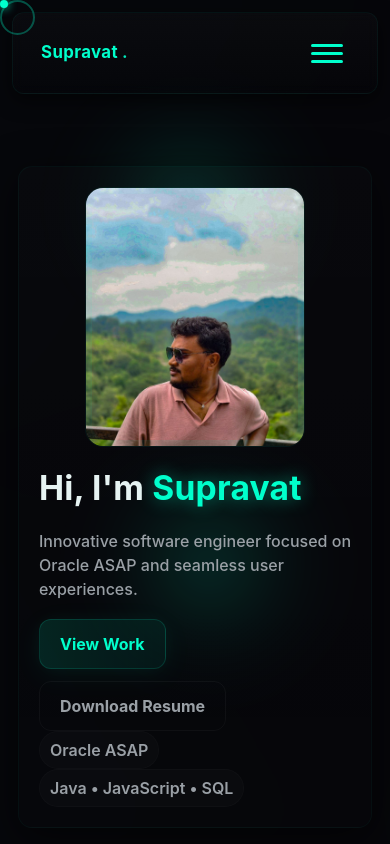
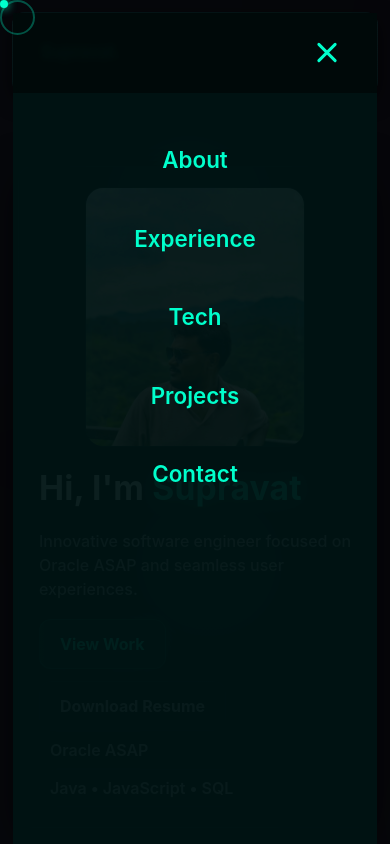
Before and after one commit to supravatbarik07/Supravat_Portfolio, a plain HTML site: page index.html in a window 390 px wide. Both pictures are taken after a click on the button "Toggle menu". Shown: the top 844 px of the page. Drawn offline with Linux system fonts and the light colour scheme.

Commit message:
Fixed mobile screen & experince section letter spacing & email validation.

```diff
--- a/index.html
+++ b/index.html
@@ -16,11 +16,13 @@
     <div class="glow-orb orb-2"></div>
   </div>
 
-  <!-- header -->
   <header class="site-header">
   <div class="brand">
     <a href="#hero">Supravat<span class="dot">.</span></a>
   </div>
+
+  <!-- MOBILE OVERLAY -->
+  <div id="menuOverlay" class="menu-overlay"></div>
 
   <nav id="nav" class="nav">
     <a href="#about">About</a>
@@ -85,37 +87,37 @@
 
       <li>
         <span class="exp-icon">⚙️</span>
-        Specializing in <strong>Oracle ASAP</strong> for telecom provisioning systems.
+        <div class="exp-text">Specializing in <strong>Oracle ASAP</strong> for telecom provisioning systems.</div>
       </li>
 
       <li>
         <span class="exp-icon">📡</span>
-        Managing end-to-end ASAP operations including monitoring, troubleshooting & performance tuning.
+        <div class="exp-text">Managing end-to-end ASAP operations including monitoring, troubleshooting &amp; performance tuning.</div>
       </li>
 
       <li>
         <span class="exp-icon">💻</span>
-        Developing & enhancing <strong>ASAP workflows, cartridges & adapters</strong> for new telecom services.
+        <div class="exp-text">Developing &amp; enhancing <strong>ASAP workflows, cartridges &amp; adapters</strong> for new telecom services.</div>
       </li>
 
       <li>
         <span class="exp-icon">✅</span>
-        Conducting <strong>UAT testing</strong> of network cartridges & validating activation flows.
+        <div class="exp-text">Conducting <strong>UAT testing</strong> of network cartridges &amp; validating activation flows.</div>
       </li>
 
       <li>
         <span class="exp-icon">⚡</span>
-        Automating service provisioning processes to improve efficiency & reduce manual effort.
+        <div class="exp-text">Automating service provisioning processes to improve efficiency &amp; reduce manual effort.</div>
       </li>
 
       <li>
         <span class="exp-icon">🐞</span>
-        Performing debugging, log analysis & production issue resolution for smooth delivery.
+        <div class="exp-text">Performing debugging, log analysis &amp; production issue resolution for smooth delivery.</div>
       </li>
 
       <li>
         <span class="exp-icon">🤝</span>
-        Collaborating with BSS, NOC & L1 teams for seamless service rollout.
+        <div class="exp-text">Collaborating with BSS, NOC &amp; L1 teams for seamless service rollout.</div>
       </li>
 
     </ul>
@@ -217,7 +219,7 @@
             <input name="_replyto" type="email" placeholder="Email" required />
           </div>
 
-          <textarea name="message" rows="6" placeholder="Tell me about your project..." required></textarea>
+          <textarea name="message" rows="6" placeholder="Message for me..." required></textarea>
 
           <div class="form-actions">
             <button type="submit" class="btn btn-primary">Send Message</button>
--- a/script.js
+++ b/script.js
@@ -9,17 +9,23 @@
 const qs = (s) => document.querySelector(s);
 const qsa = (s) => document.querySelectorAll(s);
 
-// ---------- HAMBURGER (mobile) ----------
-const hamburger = qs('#hamburger');
-const nav = qs('#nav');
+// MOBILE MENU
+const hamburger = document.getElementById("hamburger");
+const nav = document.getElementById("nav");
+const overlay = document.getElementById("menuOverlay");
 
-hamburger?.addEventListener('click', () => {
-  nav.classList.toggle('open');
-  hamburger.classList.toggle('open');
-  // animate hamburger bars
-  hamburger.querySelectorAll('span').forEach((sp, i) => {
-    sp.style.background = nav.classList.contains('open') ? 'var(--neon)' : '';
-  });
+function toggleMenu() {
+  nav.classList.toggle("active");
+  hamburger.classList.toggle("active");
+  overlay.classList.toggle("active");
+}
+
+hamburger.addEventListener("click", toggleMenu);
+overlay.addEventListener("click", toggleMenu);
+
+// close menu on link click
+document.querySelectorAll(".nav a").forEach(link => {
+  link.addEventListener("click", toggleMenu);
 });
 
 // ---------- FADE-IN ON SCROLL ----------
@@ -56,8 +62,25 @@ const form = qs('#contact-form');
 const status = qs('#form-status');
 const clearBtn = qs('#clear');
 
+// reference to the email input (Formspree often uses name="_replyto" but some APIs return 'email')
+const emailInput = form ? form.querySelector('input[name="_replyto"], input[name="email"]') : null;
+
 form?.addEventListener('submit', async (e) => {
   e.preventDefault();
+  // clear previous states
+  status.textContent = '';
+  emailInput?.classList.remove('input-error');
+
+  // basic client-side email validation to avoid needless round-trips
+  const emailVal = emailInput?.value?.trim() || '';
+  const emailRe = /^[^\s@]+@[^\s@]+\.[^\s@]+$/;
+  if (!emailRe.test(emailVal)) {
+    status.textContent = '❌ Please enter a valid email address.';
+    emailInput?.classList.add('input-error');
+    emailInput?.focus();
+    return;
+  }
+
   status.textContent = 'Sending...';
   const fd = new FormData(form);
   try {
@@ -66,10 +89,39 @@ form?.addEventListener('submit', async (e) => {
       body: fd,
       headers: { 'Accept': 'application/json' }
     });
+
+    // Success path
     if (res.ok) {
       status.textContent = '✅ Message sent. I will reply soon.';
       form.reset();
+      emailInput?.classList.remove('input-error');
+      return;
+    }
+
+    // Non-OK: try to parse JSON body for structured errors
+    let json = null;
+    try { json = await res.json(); } catch (err) { json = null; }
+
+    if (json && Array.isArray(json.errors) && json.errors.length) {
+      // Format messages for display
+      const msgs = json.errors.map(err => {
+        // prefer the 'field' property if present, else show the code
+        const fld = err.field ? `${err.field}: ` : (err.code ? `${err.code}: ` : '');
+        return fld + (err.message || JSON.stringify(err));
+      }).join(' • ');
+      status.textContent = '❌ ' + msgs;
+
+      // If any error references email, highlight the email input
+      const emailErr = json.errors.find(e => {
+        const f = (e.field || '').toString().toLowerCase();
+        return f.includes('email') || f === '_replyto' || (e.code || '').toString().toLowerCase().includes('email');
+      });
+      if (emailErr) {
+        emailInput?.classList.add('input-error');
+        emailInput?.focus();
+      }
     } else {
+      // Fallback generic message
       status.textContent = '❌ Error sending message. Try again later.';
     }
   } catch (err) {
@@ -77,8 +129,12 @@ form?.addEventListener('submit', async (e) => {
   }
 });
 
-// clear form
-clearBtn?.addEventListener('click', () => { form.reset(); status.textContent = ''; });
+// clear form and any error highlights
+clearBtn?.addEventListener('click', () => {
+  form.reset();
+  status.textContent = '';
+  emailInput?.classList.remove('input-error');
+});
 
 // ---------- Accessibility: smooth scroll for in-page links ----------
 document.querySelectorAll('a[href^="#"]').forEach(a => {
@@ -88,7 +144,7 @@ document.querySelectorAll('a[href^="#"]').forEach(a => {
       e.preventDefault();
       document.querySelector(t)?.scrollIntoView({ behavior: 'smooth', block: 'start' });
       // close mobile nav
-      if (nav.classList.contains('open')) { nav.classList.remove('open'); hamburger.classList.remove('open'); }
+      if (nav.classList.contains('active')) { nav.classList.remove('active'); hamburger.classList.remove('active'); overlay.classList.remove('active'); }
     }
   });
 });
--- a/style.css
+++ b/style.css
@@ -46,25 +46,176 @@ body{
 @keyframes floatX { 0%{transform:translateY(0) } 50%{transform:translateY(-18px)} 100%{transform:translateY(0)} }
 .glow-orb { animation: floatX 8s ease-in-out infinite; }
 
-/* ---------- HEADER ---------- */
-.site-header{
-  display:flex; align-items:center; justify-content:space-between;
-  padding:18px 28px; position:sticky; top:12px; z-index:60; backdrop-filter: blur(6px);
-  margin:12px; border-radius:12px; border:1px solid rgba(0,255,204,0.05);
+/* ===========================
+   HEADER (DESKTOP)
+   =========================== */
+.site-header {
+  display:flex;
+  align-items:center;
+  justify-content:space-between;
+
+  padding:18px 28px;
+  margin:12px;
+
+  position:sticky;
+  top:12px;
+  z-index:2000 !important; /* FIXED */
+
+  backdrop-filter: blur(6px);
+  border-radius:12px;
+  border:1px solid rgba(0,255,204,0.05);
   background: linear-gradient(180deg, rgba(255,255,255,0.02), rgba(0,0,0,0.02));
   box-shadow: 0 6px 20px rgba(0,0,0,0.6);
 }
-.brand a{ color:var(--neon); font-weight:700; font-size:1.05rem; text-decoration:none; letter-spacing:0.4px;}
-.brand .dot{ color: rgba(0,255,204,0.9); margin-left:4px}
 
-/* nav */
-.nav{display:flex; gap:14px; align-items:center}
-.nav a{ color:var(--muted); text-decoration:none; padding:8px 12px; border-radius:8px; font-weight:600; font-size:0.95rem; transition:all .18s}
-.nav a:hover{ color:#eafff8; box-shadow: 0 0 10px rgba(0,255,204,0.12), inset 0 0 30px rgba(0,255,204,0.02); transform:translateY(-3px) }
+.brand a {
+  color:var(--neon);
+  font-weight:700;
+  font-size:1.05rem;
+  text-decoration:none;
+}
 
-/* hamburger (mobile) */
-.hamburger{ display:none; width:44px; height:44px; border-radius:10px; background:transparent; border:none; cursor:pointer; padding:6px}
-.hamburger span{ display:block; height:3px; background:var(--muted); margin:5px 0; border-radius:3px; transition:all .18s}
+.brand .dot {
+  color: rgba(0,255,204,0.9);
+}
+
+/* DESKTOP NAV */
+.nav {
+  display:flex;
+  gap:14px;
+  align-items:center;
+  z-index: 99999 !important;
+}
+
+.nav a {
+  color:var(--muted);
+  text-decoration:none;
+  padding:8px 12px;
+  border-radius:8px;
+  font-weight:600;
+  font-size:0.95rem;
+  transition:0.18s;
+}
+
+.nav a:hover {
+  color:#eafff8;
+  box-shadow: 0 0 10px rgba(0,255,204,0.12);
+  transform:translateY(-3px);
+}
+
+/* HAMBURGER HIDDEN INITIALLY */
+.hamburger {
+  display:none;
+  width:44px;
+  height:44px;
+  background:transparent;
+  border:none;
+  cursor:pointer;
+  position:relative;
+  padding:6px;
+}
+
+@media (max-width: 820px) {
+
+  /* ============================
+     MOBILE MENU FROM TOP
+     ============================ */
+  .nav {
+    position: fixed;
+    top: -100vh;            /* Hidden above screen */
+    left: 0;
+    width: 100%;
+    height: 100vh;
+
+    background: rgba(0, 20, 20, 0.95);
+    backdrop-filter: blur(15px);
+
+    padding-top: 120px;     /* Space below header */
+    display: flex;
+    flex-direction: column;
+    align-items: center;
+    gap: 25px;
+
+    border-bottom: 1px solid rgba(0,255,204,0.15);
+
+    transition: top 0.4s ease;  /* Slide animation */
+
+    z-index: 9000 !important;
+  }
+
+  .nav.active {
+    top: 0;                 /* Slide down */
+  }
+
+  .nav a {
+    color: var(--neon) !important;
+    font-size: 1.4rem;
+    padding: 10px 0;
+    text-align: center;
+    width: 100%;
+  }
+
+  /* ============================
+     OVERLAY BEHIND MENU
+     ============================ */
+  .menu-overlay {
+    position: fixed;
+    inset: 0;
+    opacity: 0;
+    pointer-events: none;
+    background: rgba(0,0,0,0.5);
+    backdrop-filter: blur(3px);
+    transition: 0.25s ease;
+    z-index: 90000 !important;
+  }
+
+  .menu-overlay.active {
+    opacity: 1;
+    pointer-events: auto;
+  }
+
+  /* ============================
+     HAMBURGER BUTTON
+     ============================ */
+  .hamburger {
+    display: block;
+    position: relative;
+    z-index: 100000 !important;
+    background: transparent;
+    border: none;
+    width: 44px;
+    height: 44px;
+  }
+
+  .hamburger span {
+    position: absolute;
+    width: 26px;
+    height: 3px;
+    background: var(--neon);
+    left: 50%;
+    transform: translateX(-50%);
+    border-radius: 2px;
+    transition: 0.3s ease;
+  }
+
+  .hamburger span:nth-child(1) { top: 12px; }
+  .hamburger span:nth-child(2) { top: 20px; }
+  .hamburger span:nth-child(3) { top: 28px; }
+
+  /* X-animation */
+  .hamburger.active span:nth-child(1){
+    top: 20px;
+    transform: translateX(-50%) rotate(45deg);
+  }
+  .hamburger.active span:nth-child(2){
+    opacity: 0;
+  }
+  .hamburger.active span:nth-child(3){
+    top: 20px;
+    transform: translateX(-50%) rotate(-45deg);
+  }
+}
+
 
 /* ---------- HERO ---------- */
 .hero{ padding:60px 18px 36px; margin-top:8px }
@@ -157,7 +308,10 @@ input, textarea{ width:100%; padding:12px; border-radius:10px; border:1px solid
   .ti-left{ min-width:160px }
 }
 @media (max-width:680px){
-  .nav{ display:none }
+  /* Keep the mobile nav visible — it is positioned off-screen by default and
+     slides into view when `.active` is added. Previously this was set to
+     `display:none`, preventing the toggle from ever showing the menu. */
+  .nav{ display:flex }
   .hamburger{ display:block }
   .hero-inner{ gap:16px }
   .stack-grid{ grid-template-columns:repeat(2,1fr) }
@@ -271,6 +425,15 @@ button:hover ~ .cursor-outline,
   filter: drop-shadow(0 0 6px var(--neon));
   margin-top: 4px; /* ✅ Align icon nicely with text */
 }
+/* Make sure flex children can shrink and long text wraps on small screens */
+.exp-list li { min-width: 0 }
+.exp-text { flex: 1 1 auto; min-width: 0; word-break: break-word; }
+.exp-icon { flex: 0 0 auto }
+
+@media (max-width:680px){
+  .experience-card { padding: 18px }
+  .exp-list li { font-size: 0.95rem; gap: 8px }
+}
 /* Entry animation */
 @keyframes fadeInUp {
   0% {
```
Lines whose indentation alone changed are shown as unchanged.
